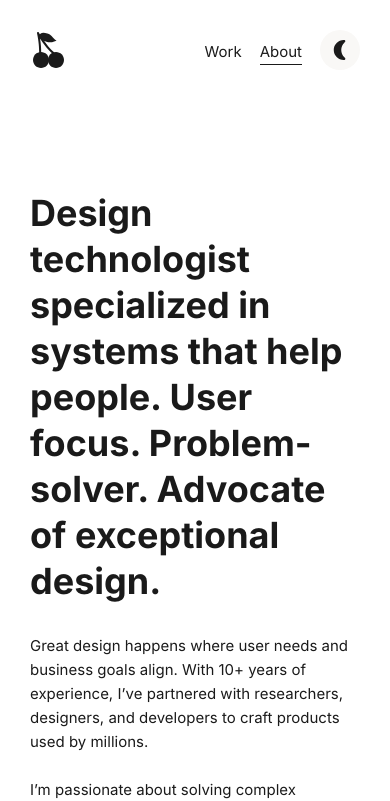
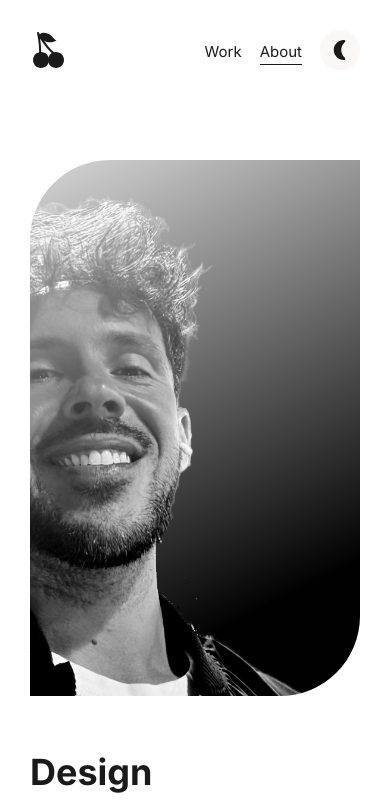
Before and after one commit to itsalexcm/alex-cerezo-portfolio, a Vue app: page /about in a window 390 px wide. Shown: the top 801 px of the page. Built offline with nearby package versions, Linux system fonts and the light colour scheme; no server answers.

Commit message:
add profile pic

```diff
--- a/src/components/AboutBlock.vue
+++ b/src/components/AboutBlock.vue
@@ -1,5 +1,8 @@
 <template>
   <div class="about">
+    <div class="about-picture">
+      <img src="/assets/imgs/about/alex.png" alt="Alex Cerezo">
+    </div>
     <div class="about-alex">
       <div class="about-content">
         <p class="about-title">
@@ -21,13 +24,14 @@
 .about {
   display: flex;
   flex-direction: row;
-  justify-content: center;
-  gap: var(--spacing-10x);
-  margin-top: var(--spacing-10x);
+  justify-content: space-between;
+  align-items: center;
+  gap: var(--spacing-16x);
   .about-alex {
     display: flex;
     flex-direction: row;
     justify-content: space-between;
+    max-width: var(--width-sm);
     gap: var(--spacing-10x);
     .about-content {
       max-width: var(--width-sm);
@@ -39,5 +43,22 @@
       }
     }
   }
+  .about-picture {
+    img {
+      width: 100%;
+      max-width: 400px;
+      border-radius: 80px 0px 80px 0px;
+    }
+  }
+}
+@media (max-width: 720px) {
+  .about {
+    flex-direction: column;
+    .about-picture {
+      img {
+        max-width: 100%;
+      }
+    }
+  }
 }
 </style>
```
Also changed, not shown: public/assets/imgs/about/alex.png (added).
